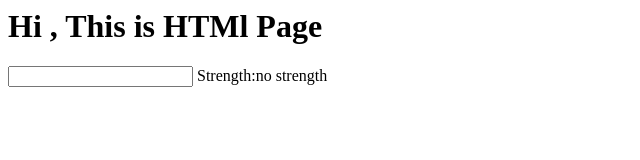
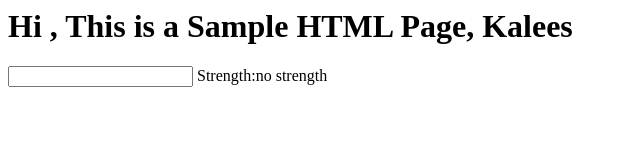
Before and after one commit to kaleeswaranpm/FirstHTML, a plain HTML site: page index.html in a window 1280 px wide. Shown: the whole page, without its empty margins (0-640 px from the left). Drawn offline with Linux system fonts and the light colour scheme.

Commit message:
Description update
Desc update

```diff
--- a/index.html
+++ b/index.html
@@ -1,5 +1,5 @@
 <html>
-    <h1>Hi , This is HTMl Page</h1>
+    <h1>Hi , This is a Sample HTML Page, Kalees</h1>
     <body>
         <script>
                 function validate(){
```
